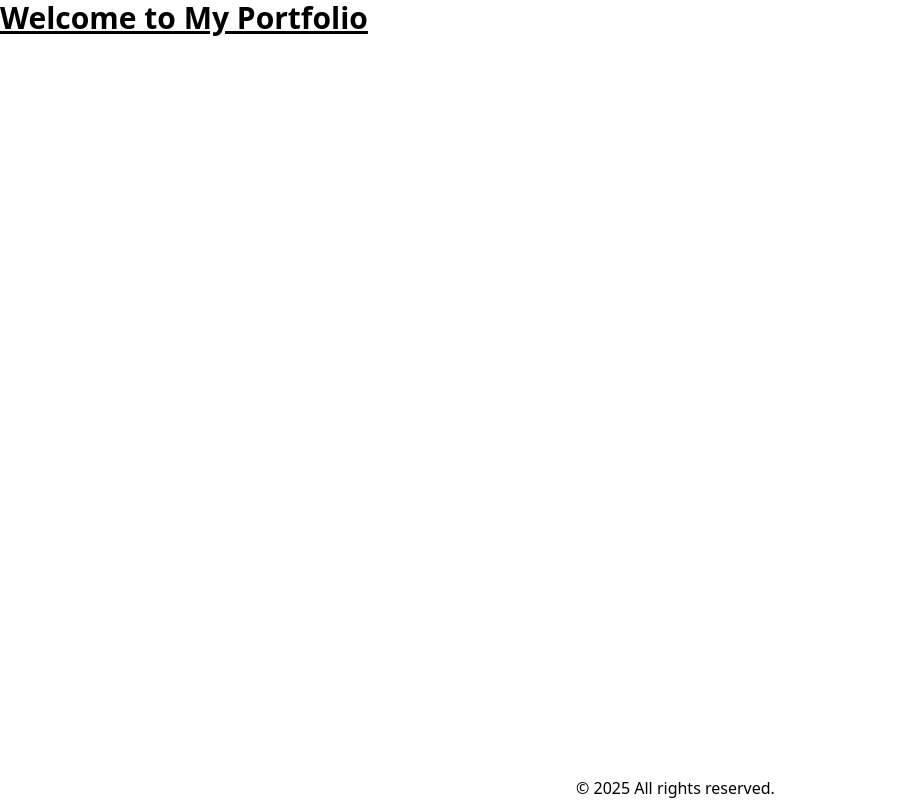
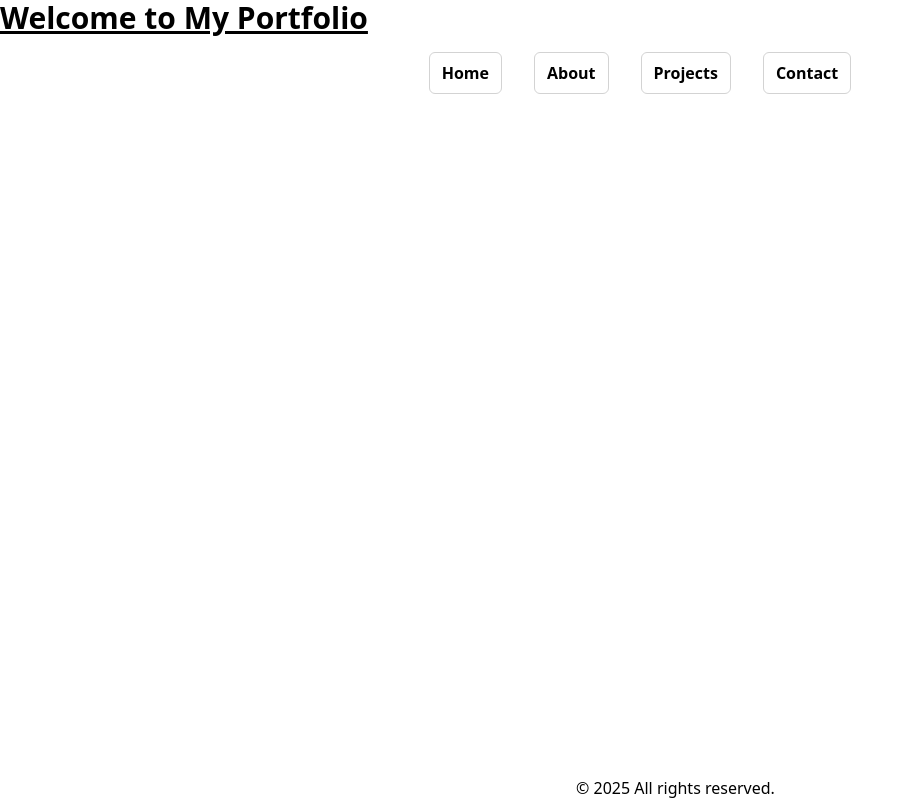
Before and after one commit to Mayday46/portfolio, a React (Vite) app: page / in a window 1280 px wide. Shown: the whole page, without its empty margins (0-914 px from the left). Built offline with nearby package versions, Linux system fonts and the light colour scheme.

Commit message:
Add NavigationBar, About, Home, and Project components

```diff
--- a/src/App.jsx
+++ b/src/App.jsx
@@ -1,12 +1,17 @@
 import Footer from "./components/Footer"
+import NavigationBar from "./components/NavigationBar"
 
 function App() {
   return (
     // <h1> Welcome to My Portfolio </h1>
     <div>
+
       <h1 className = 'text-3xl font-bold underline'>
         Welcome to My Portfolio
       </h1>
+
+      <NavigationBar />
+
       <Footer />
     </div>
   )
--- /dev/null
+++ b/src/components/About.jsx
@@ -0,0 +1,16 @@
+
+const About = () => {
+    return (
+        <div>
+            <h2> About Me </h2>
+            <p>
+                I am a passionate software developer with a keen interest in building innovative solutions.
+                My journey in programming began at a young age, and I have since honed my skills in various
+                programming languages and frameworks. I enjoy tackling complex problems and continuously
+                strive to learn and grow in the ever-evolving tech landscape.
+            </p>
+        </div>
+    );
+}
+
+export default About;
--- /dev/null
+++ b/src/components/Home.jsx
@@ -0,0 +1,12 @@
+
+const Home = () => {
+    return (
+        <div style={{ textAlign: 'center', padding: '2rem' }}>
+            <h1>Welcome to My Portfolio</h1>
+            <p>This is the home page of my portfolio website.</p>
+            <p>Feel free to explore my projects and learn more about me!</p>
+        </div>
+    )
+}
+
+export default Home;
--- /dev/null
+++ b/src/components/NavigationBar.jsx
@@ -0,0 +1,34 @@
+
+const NavigationBar = () => {
+
+    const navStyle = {
+        display: 'flex',
+        justifyContent: 'center',
+        gap: '2rem',
+        padding: '1rem',
+
+    }
+
+    const linkStyle = {
+        textDecoration: 'none',
+        color: 'black',
+        fontWeight: 'bold',
+        fontSize: '16px',
+        padding: '8px 12px',
+        border: '1px solid lightgray',
+        borderRadius: '6px',
+    }
+
+
+    return (
+        <nav style = {navStyle}>
+            <a style = {linkStyle} > Home </a>
+            <a style = {linkStyle} > About </a>
+            <a style = {linkStyle} > Projects </a>
+            <a style = {linkStyle} > Contact </a>
+        </nav>
+    );
+}
+
+
+export default NavigationBar;
--- /dev/null
+++ b/src/components/Project.jsx
@@ -0,0 +1,18 @@
+
+const Project = () => {
+    return (
+        <div>
+            <h2> My Projects </h2>
+            <p>
+                Here are some of the projects I have worked on:
+            </p>
+            <ul>
+                <li>Project 1</li>
+                <li>Project 2</li>
+                <li>Project 3</li>
+            </ul>
+        </div>
+    );
+}
+
+export default Project;
```
